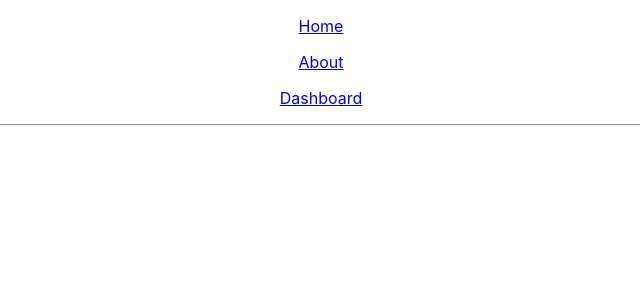
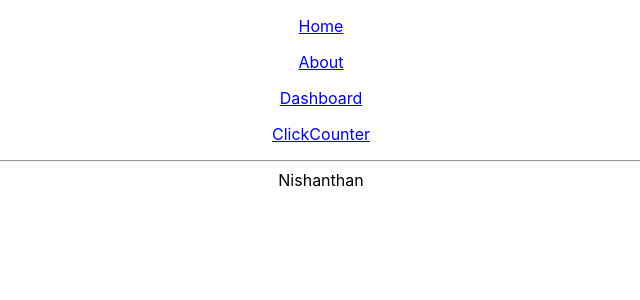
Before and after one commit to ks-nishan/react-practise-app, a React (Create React App) app: page /clickCounter in a window 1280 px wide. Shown: the top 300 px of the page, without its empty margins (319-959 px from the left). Built offline with nearby package versions, Linux system fonts and the light colour scheme.

Commit message:
basic render as a function

```diff
--- a/src/App.js
+++ b/src/App.js
@@ -3,6 +3,7 @@ import "./App.css";
 import Home from "./components/home";
 import About from "./components/about";
 import Dashboard from "./components/dashboard";
+import ClickCounter from "./components/clickCounter";
 
 function App() {
   return (
@@ -16,12 +17,16 @@ function App() {
       <p>
         <a href="dashboard">Dashboard</a>
       </p>
+      <p>
+        <a href="clickCounter">ClickCounter</a>
+      </p>
       <hr></hr>
       <BrowserRouter>
         <Routes>
           <Route exact path="/home" element={<Home />} />
           <Route exact path="/about" element={<About />} />
           <Route exact path="/dashboard" element={<Dashboard />} />
+          <Route exact path="/clickCounter" element={<ClickCounter />} />
         </Routes>
       </BrowserRouter>
     </div>
--- /dev/null
+++ b/src/components/clickCounter.jsx
@@ -0,0 +1,13 @@
+import React, { useState } from "react";
+import User from "./user";
+
+function ClickCounter() {
+
+  return (
+    <div>
+      <User render={(isLoggedin) => (isLoggedin ? "Nishanthan" : "Guest")} />
+    </div>
+  );
+}
+
+export default ClickCounter;
--- /dev/null
+++ b/src/components/user.jsx
@@ -0,0 +1,11 @@
+import React from 'react'
+
+function User(props) {
+  return (
+    <div>
+        {props.render(true)}
+    </div>
+  )
+}
+
+export default User
```
